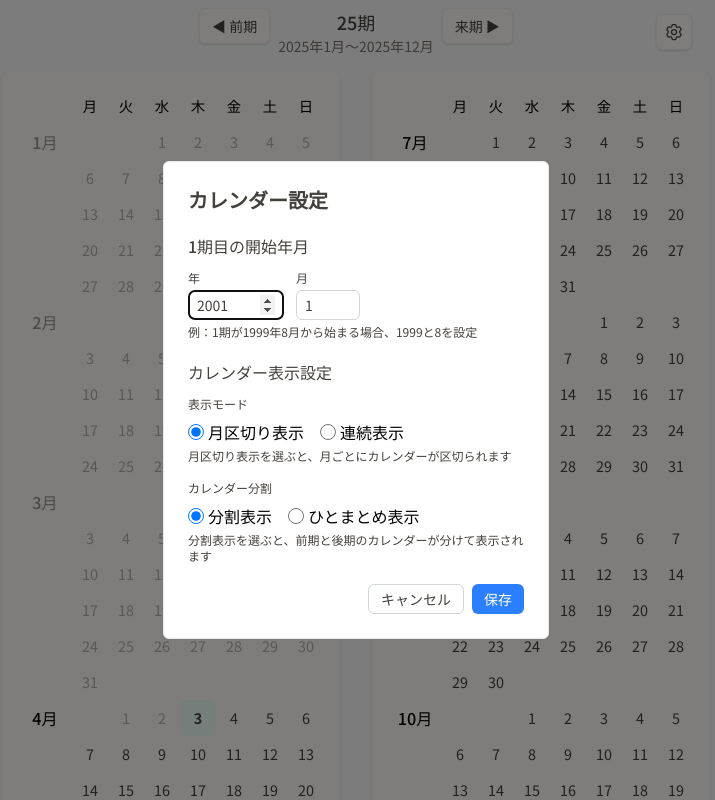
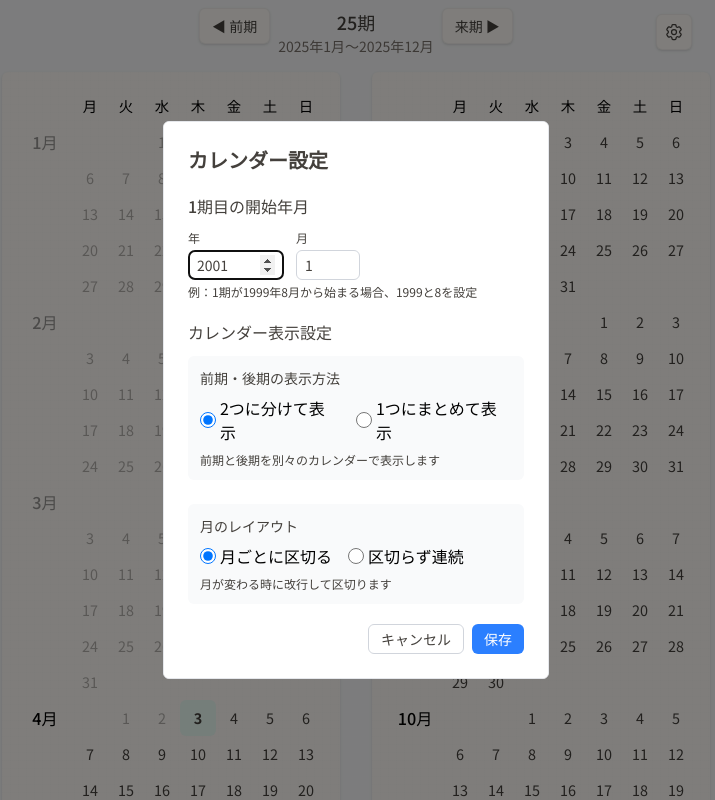
Before and after one commit to okonomi/period-calendar, a React (Vite) app: page / in a window 1280 px wide. Both pictures are taken after a click on the button "設定". Shown: the top 800 px of the page, without its empty margins (284-999 px from the left). Built offline with nearby package versions, Linux system fonts and the light colour scheme; no server answers.

Commit message:
feat: enhance calendar display settings with improved layout and descriptions

```diff
--- a/src/components/SettingsForm.tsx
+++ b/src/components/SettingsForm.tsx
@@ -76,9 +76,50 @@ export const SettingsForm: React.FC<SettingsFormProps> = ({ settings, onSave, on
 
       <div className="mb-5">
         <h3 className="text-calendar-text mb-3 text-base font-medium">カレンダー表示設定</h3>
-        <div className="flex flex-col gap-4">
-          <div>
-            <div className="text-calendar-text mb-1 block text-xs font-medium">表示モード</div>
+        <div className="flex flex-col gap-6">
+          <div className="rounded-md bg-gray-50 p-3">
+            <div className="text-calendar-text mb-2 block text-sm font-medium">前期・後期の表示方法</div>
+            <div className="mt-2 flex gap-4">
+              <label className="flex items-center gap-1">
+                <input
+                  type="radio"
+                  name="viewMode"
+                  value="split"
+                  checked={viewMode === "split"}
+                  onChange={() => setViewMode("split")}
+                  className="h-4 w-4"
+                />
+                <span>2つに分けて表示</span>
+              </label>
+              <label className="flex items-center gap-1">
+                <input
+                  type="radio"
+                  name="viewMode"
+                  value="single"
+                  checked={viewMode === "single"}
+                  onChange={() => setViewMode("single")}
+                  className="h-4 w-4"
+                />
+                <span>1つにまとめて表示</span>
+              </label>
+            </div>
+            <div className="mt-2 flex items-center gap-2">
+              <div className="text-calendar-text text-xs">
+                {viewMode === "split" ? (
+                  <>
+                    前期と後期を<span className="font-medium">別々のカレンダー</span>で表示します
+                  </>
+                ) : (
+                  <>
+                    前期と後期を<span className="font-medium">1つのカレンダー</span>として続けて表示します
+                  </>
+                )}
+              </div>
+            </div>
+          </div>
+
+          <div className="rounded-md bg-gray-50 p-3">
+            <div className="text-calendar-text mb-2 block text-sm font-medium">月のレイアウト</div>
             <div className="mt-2 flex gap-4">
               <label className="flex items-center gap-1">
                 <input
@@ -89,7 +130,7 @@ export const SettingsForm: React.FC<SettingsFormProps> = ({ settings, onSave, on
                   onChange={() => setDisplayMode("monthly")}
                   className="h-4 w-4"
                 />
-                <span>月区切り表示</span>
+                <span>月ごとに区切る</span>
               </label>
               <label className="flex items-center gap-1">
                 <input
@@ -100,41 +141,22 @@ export const SettingsForm: React.FC<SettingsFormProps> = ({ settings, onSave, on
                   onChange={() => setDisplayMode("continuous")}
                   className="h-4 w-4"
                 />
-                <span>連続表示</span>
+                <span>区切らず連続</span>
               </label>
             </div>
-            <p className="text-calendar-text mt-1 text-xs">月区切り表示を選ぶと、月ごとにカレンダーが区切られます</p>
-          </div>
-
-          <div>
-            <div className="text-calendar-text mb-1 block text-xs font-medium">カレンダー分割</div>
-            <div className="mt-2 flex gap-4">
-              <label className="flex items-center gap-1">
-                <input
-                  type="radio"
-                  name="viewMode"
-                  value="split"
-                  checked={viewMode === "split"}
-                  onChange={() => setViewMode("split")}
-                  className="h-4 w-4"
-                />
-                <span>分割表示</span>
-              </label>
-              <label className="flex items-center gap-1">
-                <input
-                  type="radio"
-                  name="viewMode"
-                  value="single"
-                  checked={viewMode === "single"}
-                  onChange={() => setViewMode("single")}
-                  className="h-4 w-4"
-                />
-                <span>ひとまとめ表示</span>
-              </label>
+            <div className="mt-2 flex items-center gap-2">
+              <div className="text-calendar-text text-xs">
+                {displayMode === "monthly" ? (
+                  <>
+                    月が変わる時に<span className="font-medium">改行して区切り</span>ます
+                  </>
+                ) : (
+                  <>
+                    月が変わっても<span className="font-medium">改行せず連続</span>して表示します
+                  </>
+                )}
+              </div>
             </div>
-            <p className="text-calendar-text mt-1 text-xs">
-              分割表示を選ぶと、前期と後期のカレンダーが分けて表示されます
-            </p>
           </div>
         </div>
       </div>
```
